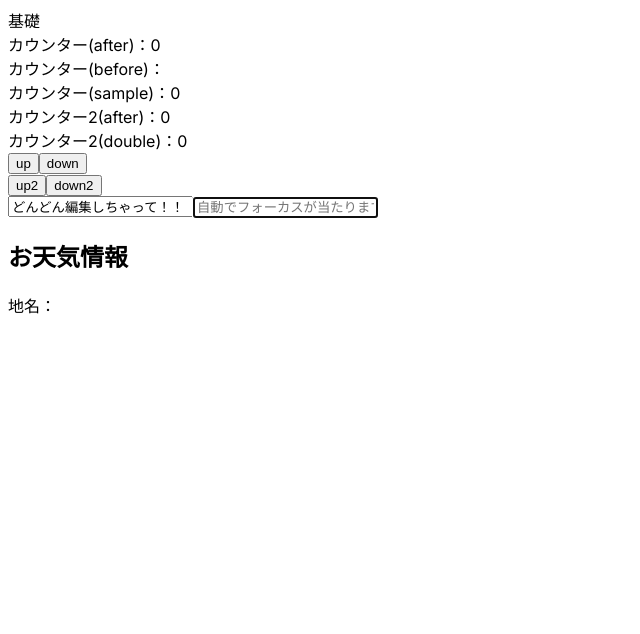
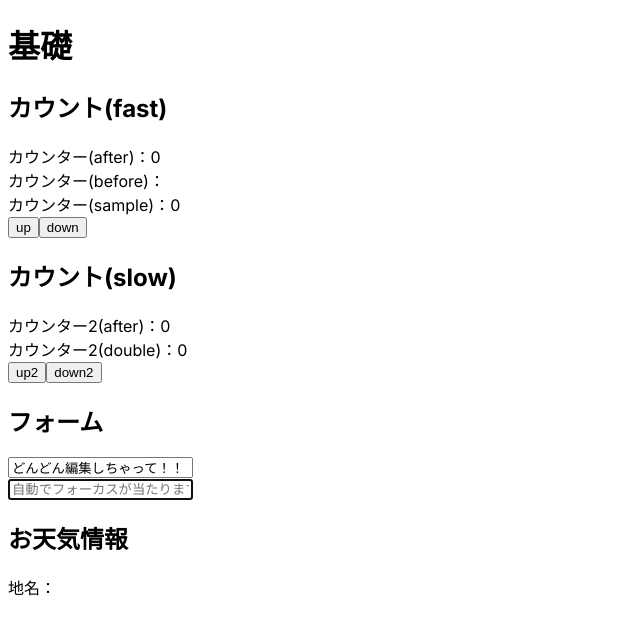
Before and after one commit to akitomonam/react-hooks-100-knocks, a Next.js app in the folder react-codes/: page /basic in a window 1280 px wide. Shown: the top 634 px of the page, without its empty margins (0-640 px from the left). Built offline with nearby package versions, Linux system fonts and the light colour scheme; no server answers.

Commit message:
refactor: Update basic page layout and add counter functionality

```diff
--- a/react-codes/app/basic/page.js
+++ b/react-codes/app/basic/page.js
@@ -84,16 +84,12 @@ export default function Home() {
 
   return (
     <div>
-      <div>基礎</div>
+      <h1>基礎</h1>
+      <h2>カウント(fast)</h2>
       <div>
         <div>カウンター(after)：{counterNum}</div>
         <div>カウンター(before)：{prevCountRef.current}</div>
         <div>カウンター(sample)：{sampleNum}</div>
-      </div>
-      <div>
-        <div>カウンター2(after)：{counterNum2}</div>
-        <div>カウンター2(double)：{doubleNum}</div>
-      </div>
         <div>
           <button type="button" onClick={handleCountUp}>
             up
@@ -102,6 +98,11 @@ export default function Home() {
             down
           </button>
         </div>
+      </div>
+      <h2>カウント(slow)</h2>
+      <div>
+        <div>カウンター2(after)：{counterNum2}</div>
+        <div>カウンター2(double)：{doubleNum}</div>
         <div>
           <button type="button" onClick={handleCountUp2}>
             up2
@@ -110,6 +111,9 @@ export default function Home() {
             down2
           </button>
         </div>
+      </div>
+      <h2>フォーム</h2>
+      <div>
         <input
           type="text"
           className="bg-gray-50 border border-gray-300 text-gray-900 text-sm rounded-lg focus:ring-blue-500 focus:border-blue-500 block w-full p-2.5 dark:bg-gray-700 dark:border-gray-600 dark:placeholder-gray-400 dark:text-white dark:focus:ring-blue-500 dark:focus:border-blue-500"
@@ -117,7 +121,8 @@ export default function Home() {
           value={fieldText}
           onChange={(e) => setFieldText(e.target.value)}
         />
-      <input ref={inputRef} type="text" placeholder="自動でフォーカスが当たります" />
+      </div>
+      <div><input ref={inputRef} type="text" placeholder="自動でフォーカスが当たります" /></div>
       <h2>お天気情報</h2>
       <div>
         地名：{weatherPlace}
```
Lines whose indentation alone changed are shown as unchanged.
